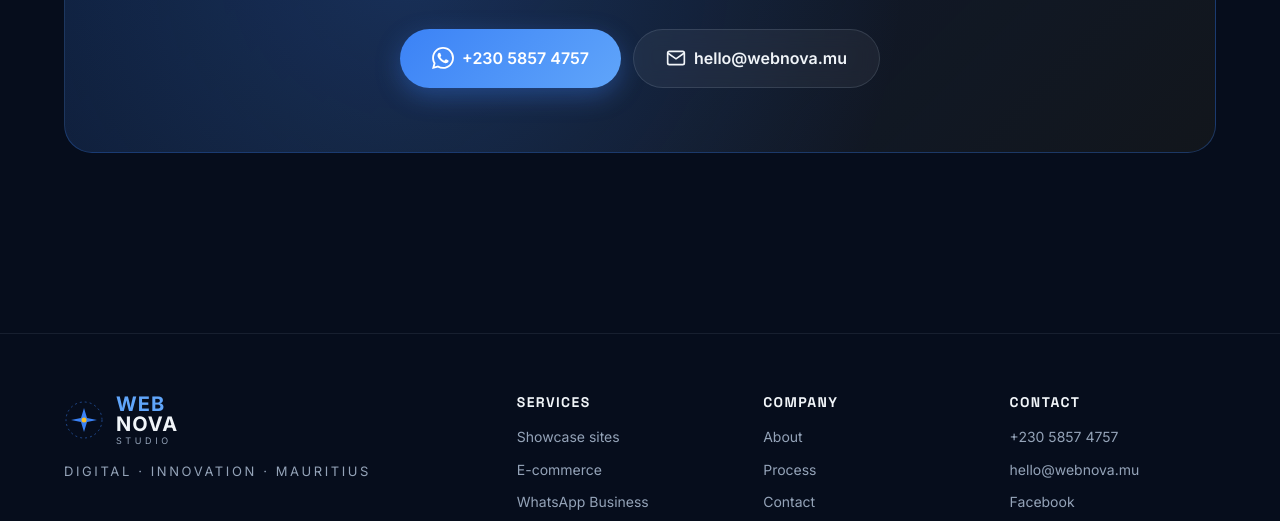
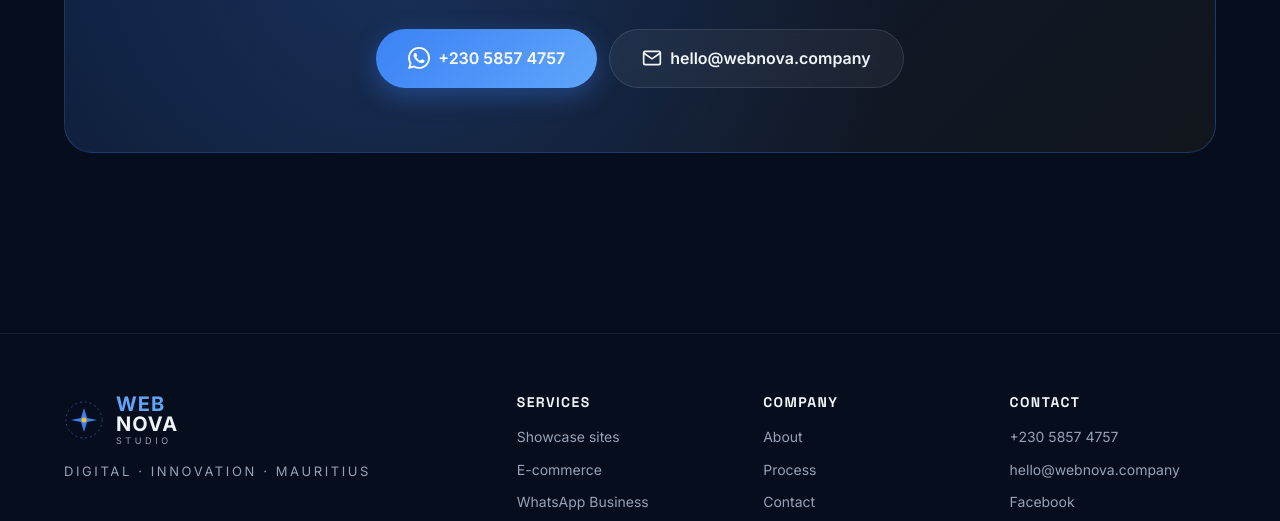
Before and after one commit to arnold-benzaie/webnova-studio, a plain HTML site: page index.html in a window 1280 px wide. Shown: the part 7326-7847 px from the top of the page. Drawn offline with Linux system fonts and the light colour scheme.

Commit message:
Update contact email to hello@webnova.company
Replace all occurrences of hello@webnova.mu with hello@webnova.company
across index.html (Schema.org, contact section, footer, mailto links)
and README.md.

```diff
--- a/index.html
+++ b/index.html
@@ -46,7 +46,7 @@
     "image": "https://webnova.mu/assets/logo.png",
     "url": "https://webnova.mu",
     "telephone": "+230 5857 4757",
-    "email": "hello@webnova.mu",
+    "email": "hello@webnova.company",
     "address": {
       "@type": "PostalAddress",
       "addressCountry": "MU",
@@ -734,9 +734,9 @@
                 <svg width="22" height="22" viewBox="0 0 24 24" fill="currentColor"><path d="M17.472 14.382c-.297-.149-1.758-.867-2.03-.967-.273-.099-.471-.148-.67.15-.197.297-.768.966-.94 1.164-.173.199-.347.223-.644.075-.297-.15-1.255-.463-2.39-1.475-.883-.788-1.48-1.761-1.653-2.059-.173-.297-.018-.458.13-.606.134-.133.298-.347.446-.52.149-.174.198-.298.298-.497.099-.198.05-.371-.025-.52-.075-.149-.669-1.612-.916-2.207-.242-.579-.487-.5-.669-.51-.173-.008-.371-.01-.57-.01-.198 0-.52.074-.792.372-.272.297-1.04 1.016-1.04 2.479 0 1.462 1.065 2.875 1.213 3.074.149.198 2.096 3.2 5.077 4.487.709.306 1.262.489 1.694.625.712.227 1.36.195 1.871.118.571-.085 1.758-.719 2.006-1.413.248-.694.248-1.289.173-1.413-.074-.124-.272-.198-.57-.347m-5.421 7.403h-.004a9.87 9.87 0 01-5.031-1.378l-.361-.214-3.741.982.998-3.648-.235-.374a9.86 9.86 0 01-1.51-5.26c.001-5.45 4.436-9.884 9.888-9.884 2.64 0 5.122 1.03 6.988 2.898a9.825 9.825 0 012.893 6.994c-.003 5.45-4.437 9.884-9.885 9.884m8.413-18.297A11.815 11.815 0 0012.05 0C5.495 0 .16 5.335.157 11.892c0 2.096.547 4.142 1.588 5.945L.057 24l6.305-1.654a11.882 11.882 0 005.683 1.448h.005c6.554 0 11.89-5.335 11.893-11.893a11.821 11.821 0 00-3.48-8.413z"/></svg>
                 <span data-i18n="contact.cta">+230 5857 4757</span>
               </a>
-              <a href="mailto:hello@webnova.mu" class="btn btn-ghost btn-lg">
+              <a href="mailto:hello@webnova.company" class="btn btn-ghost btn-lg">
                 <svg width="20" height="20" viewBox="0 0 24 24" fill="none" stroke="currentColor" stroke-width="2"><path d="M4 4h16c1.1 0 2 .9 2 2v12c0 1.1-.9 2-2 2H4c-1.1 0-2-.9-2-2V6c0-1.1.9-2 2-2z"/><polyline points="22,6 12,13 2,6"/></svg>
-                <span>hello@webnova.mu</span>
+                <span>hello@webnova.company</span>
               </a>
             </div>
           </div>
@@ -784,7 +784,7 @@
         <div class="footer-col">
           <h4 data-i18n="footer.contactTitle">Contact</h4>
           <a href="https://wa.me/23058574757" target="_blank" rel="noopener">+230 5857 4757</a>
-          <a href="mailto:hello@webnova.mu">hello@webnova.mu</a>
+          <a href="mailto:hello@webnova.company">hello@webnova.company</a>
           <a href="https://www.facebook.com/profile.php?id=61580773148555" target="_blank" rel="noopener">Facebook</a>
         </div>
       </div>
```
Also changed, not shown: README.md.
